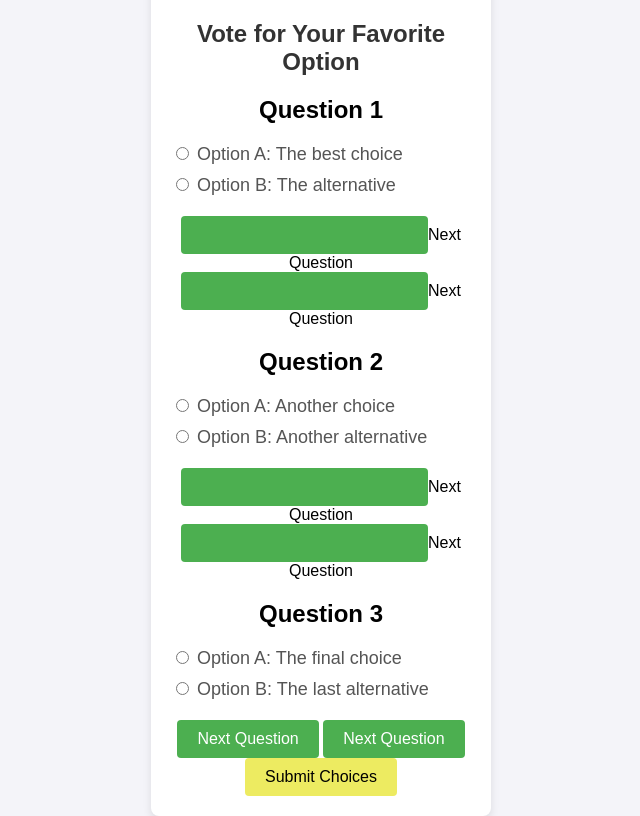
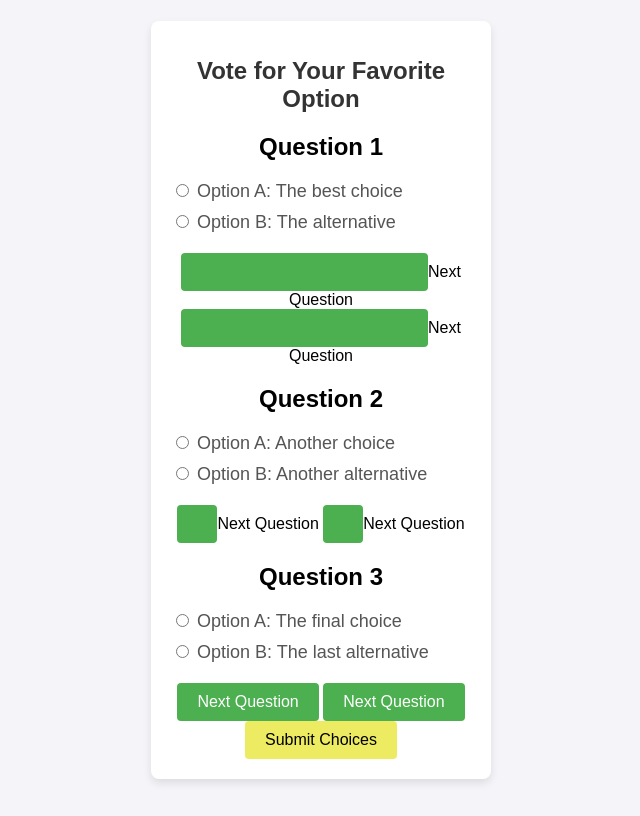
Before and after one commit to huff20/RAF-Club, a plain HTML site: page index.html in a window 1280 px wide. Shown: the whole page, without its empty margins (319-959 px from the left). Drawn offline with Linux system fonts and the light colour scheme.

Commit message:
Update index.html

```diff
--- a/index.html
+++ b/index.html
@@ -124,8 +124,8 @@
           Option B: Another alternative
         </label>
       </div>
-      <input class="left-option-btn" onclick="nextQuestion(1)">Next Question</input>
-      <input class="right-option-btn" onclick="nextQuestion(1)">Next Question</input>
+      <input type="button" class="left-option-btn" onclick="nextQuestion(1)">Next Question</input>
+      <input type="button" class="right-option-btn" onclick="nextQuestion(1)">Next Question</input>
     </div>
 
     <!-- Question 3 -->
```
